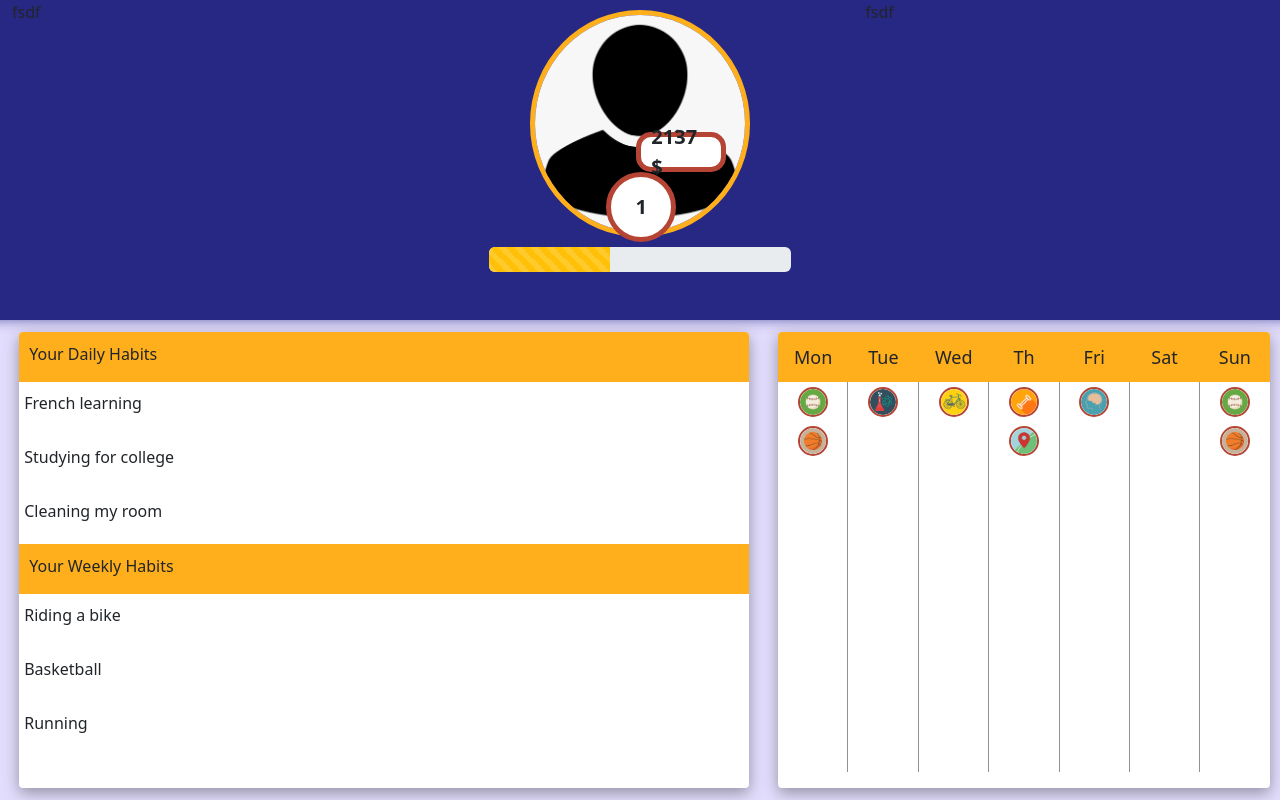
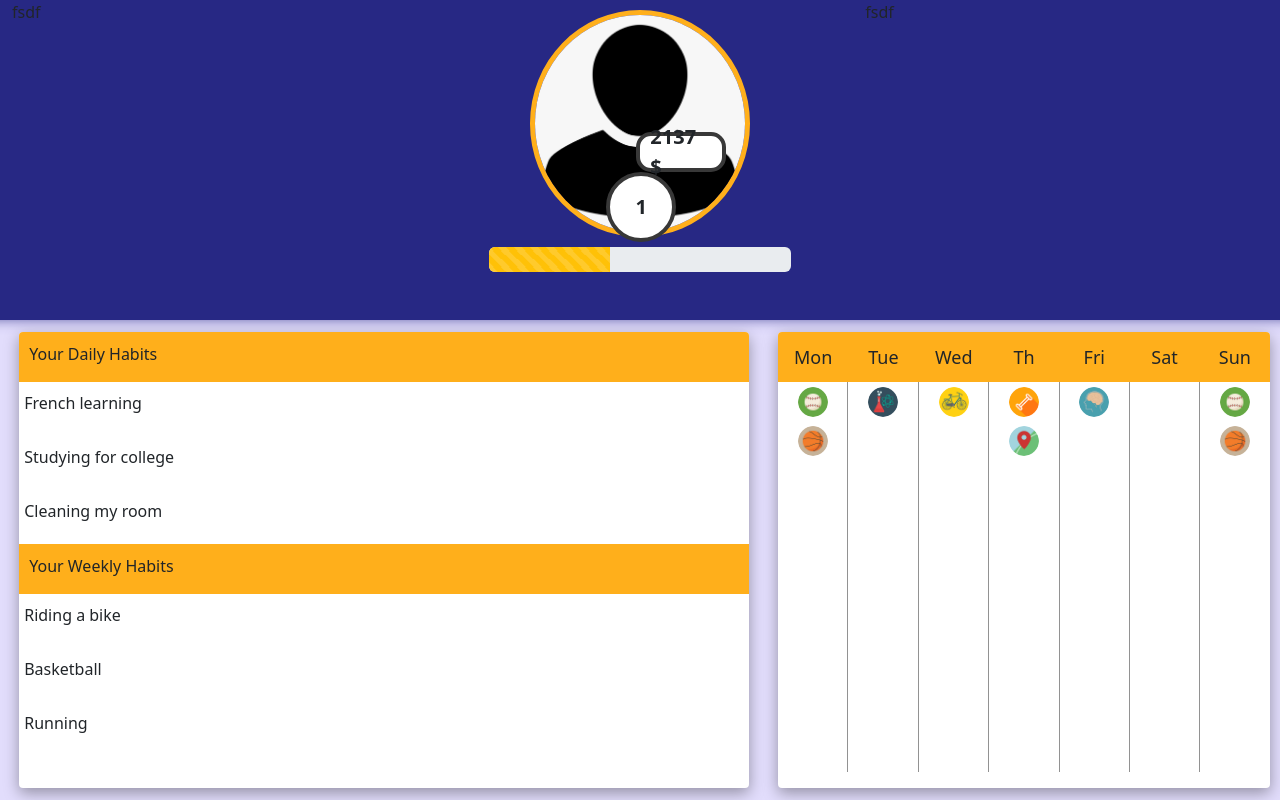
Before and after one commit to m-prezes/HACKATON-AKAI2022, a React (Create React App) app in the folder frontend/: page / in a window 1280 px wide. Built offline with nearby package versions, Linux system fonts and the light colour scheme.

Commit message:
Update third color

```diff
--- a/frontend/src/components/UserProfile.css
+++ b/frontend/src/components/UserProfile.css
@@ -3,6 +3,7 @@
     height: auto;
     border-radius: 50%;
     border: 5px solid var(--secondary-color);
+
 }
 
 .center{
@@ -34,9 +35,10 @@
     position:absolute;
     right: 165px;
     bottom: 5px;
-    border: 5px solid var(--medium-red);
+    border: 4px solid var(--third-color);
     font-weight: 600;
     font-size: 20px;
+
 }
 
 
@@ -49,7 +51,9 @@
     right: 115px;
     bottom: 75px;
     border-radius: 15px;
-    border: 5px solid var(--medium-red);
+    border: 4px solid var(--third-color);
     font-weight: 600;
     font-size: 20px;
+
+
 }
--- a/frontend/src/values/colors.css
+++ b/frontend/src/values/colors.css
@@ -4,7 +4,6 @@
     --light-gray: #929292;
     --primary-color: #272884;
     --secondary-color: #ffaf1b;
-    --third-color: #277c84;
-    --medium-red: #b54435;
+    --third-color: #383838;
     --background-color: rgb(226, 221, 252);
 }
```
